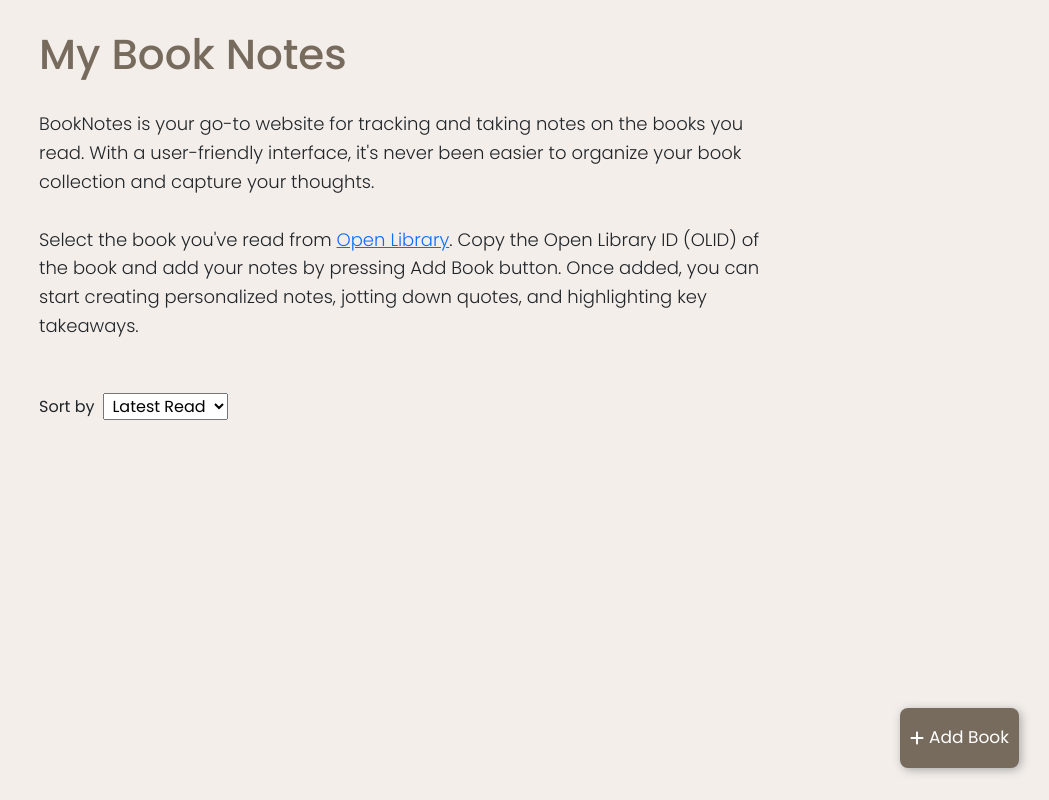
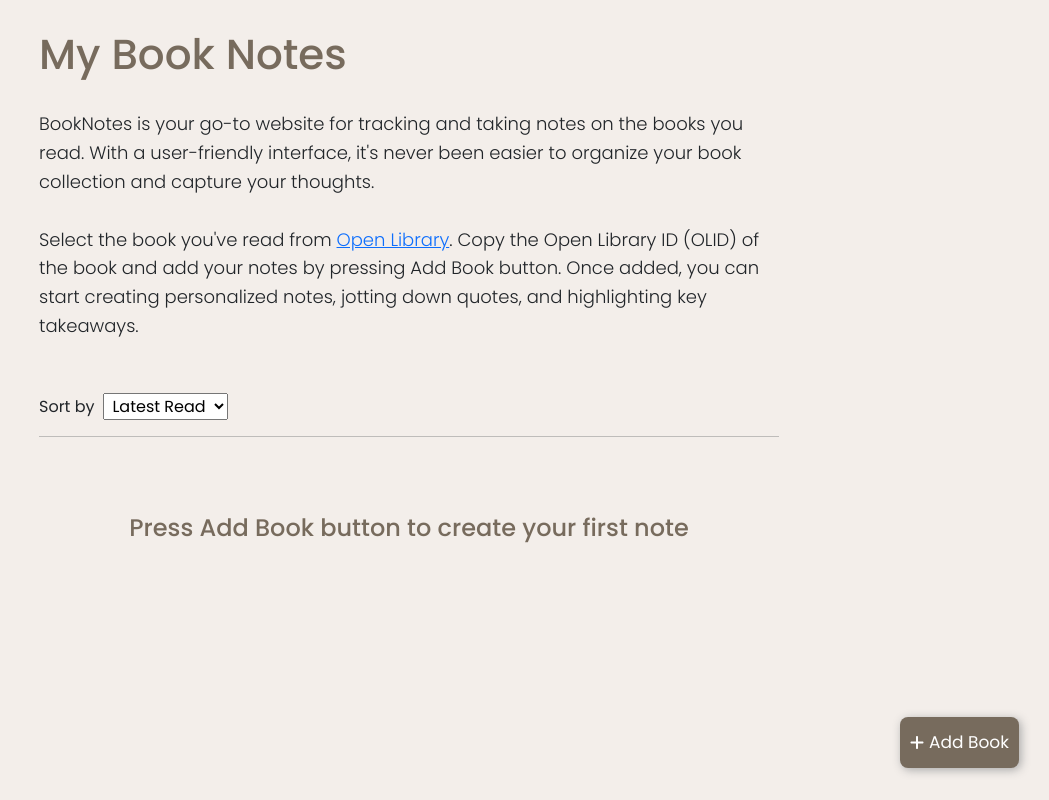
Before and after one commit to HermanCheung0901/Portfolio, a Next.js app: page /book-note in a window 1280 px wide. Shown: the whole page, without its empty margins (231-1280 px from the left). Built offline with nearby package versions, Linux system fonts and the light colour scheme; no server answers; the database is empty.

Commit message:
add empty text, add code link

```diff
--- a/public/styles/book-note/detailPage.css
+++ b/public/styles/book-note/detailPage.css
@@ -143,7 +143,7 @@ textarea:focus {
     background-color: #60574d;
 }
 
-.edit-button a {
+.edit-button {
     text-decoration: none;
     color: #fff;
 }
--- a/public/styles/book-note/global.css
+++ b/public/styles/book-note/global.css
@@ -48,7 +48,7 @@ body {
     text-decoration: none;
 }
 
-.addNewBtn a {
+.addNewBtn {
     color: #fff;
     text-decoration: none;
     font-size: 17px;
@@ -58,7 +58,7 @@ body {
     gap: 5px;
 }
 
-.addNewBtn a svg {
+.addNewBtn svg {
     width: 14px;
 }
 
@@ -133,6 +133,18 @@ body {
     margin-left: 8px;
 }
 
+.emptyText {
+    width: 100%;
+    height: 150px;
+    display: flex;
+    justify-content: center;
+    align-items: center;
+    text-align: center;
+    font-size: 24px;
+    font-weight: 500;
+    color: #776B5D;
+}
+
 
 @media (min-width:992px) {
     .main {
--- a/public/styles/main/main.css
+++ b/public/styles/main/main.css
@@ -74,16 +74,15 @@
     gap: 12px;
 }
 
-#button-group button {
+#button-group .btn {
     border: 3px solid #579BB1;
     background-color: #579BB1;
 }
 
-#button-group button:hover {
+#button-group .btn:hover {
     border: 3px solid #34697b;
 }
 
-#button-group button a{
+#button-group .btn{
     color: white;
-    text-decoration: none;
 }
--- a/src/app/ProjectArea.jsx
+++ b/src/app/ProjectArea.jsx
@@ -6,7 +6,7 @@ export default function ProjectArea() {
     <div id="project-area">
       <Container>
         <div id="project-wrapper">
-          <Project route={"/book-note"}/>
+          <Project code={"https://github.com/HermanCheung0901/Portfolio/tree/7eaf8e49d643952ff42f13f910e3c31aba15265b/src/app/book-note"} route={"/book-note"}/>
         </div>
       </Container>
     </div>
--- a/src/app/book-note/(components)/AddBtn.jsx
+++ b/src/app/book-note/(components)/AddBtn.jsx
@@ -1,14 +1,11 @@
 import { FontAwesomeIcon } from '@fortawesome/react-fontawesome'
 import { faPlus } from '@fortawesome/free-solid-svg-icons'
 
-import Link from "next/link";
 
 export default function AddBtn() {
   return (
-    <button className="addNewBtn withBooks">
-      <Link href="/book-note/add-book">
-      <FontAwesomeIcon icon={faPlus} size="2xl" style={{color: "#ffffff",}} /> Add Book
-      </Link>
-    </button>
+    <a className="addNewBtn withBooks" href="/book-note/add-book">
+      <FontAwesomeIcon icon={faPlus} style={{color: "#ffffff",}} /> Add Book
+    </a>
   );
 }
--- a/src/app/book-note/(components)/Detail.jsx
+++ b/src/app/book-note/(components)/Detail.jsx
@@ -196,9 +196,9 @@ export default function Detail({book_detail}) {
                             <RemoveButton id={_id}/>
                             <button className="cancel-button" type="button" onClick={()=>{hanldeEditModeSwitch()}}><FontAwesomeIcon icon={faXmark} style={{color: "#ffffff",}} /> Cancel</button>
                         </div></> :
-                        <button className="edit-button" type="button" onClick={()=>{hanldeEditModeSwitch()}}>
+                        <a className="edit-button" onClick={()=>{hanldeEditModeSwitch()}}>
                             <FontAwesomeIcon icon={faPenToSquare} style={{color: "#ffffff",}} /> Edit Note
-                        </button>
+                        </a>
                     }
             </form>
 
--- a/src/app/book-note/(components)/NoteArea.jsx
+++ b/src/app/book-note/(components)/NoteArea.jsx
@@ -10,8 +10,12 @@ export default function NoteArea({book_list}) {
   const [isEmptyBook, setIsEmptyBook] = useState(false);
 
   useEffect(()=> {
-    setBookList(book);
-  }, [book])
+    if (bookList == "") {
+      setIsEmptyBook(true)
+    } else {
+      setIsEmptyBook(false)
+    }
+  }, [])
 
   //Render book list
   function createNote(book) {
@@ -38,7 +42,7 @@ export default function NoteArea({book_list}) {
     <SortingForm onSubmit={handleFormSubmit}/>
     <div className="note-area">
       {isEmptyBook ?
-      <><hr/><p>no note..</p></> :
+      <><hr/><div className="emptyText">Press Add Book button to create your first note</div></> :
       bookList.map(createNote)}
     </div>
   </>
```
Also changed, not shown: src/app/Project.jsx (+3 -4 lines).
